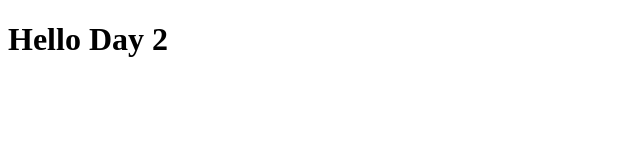
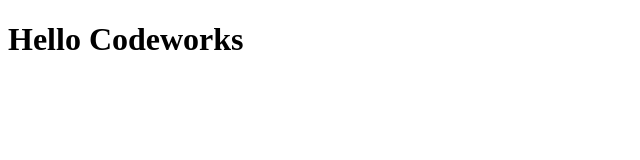
Before and after one commit to brycepmurray/day-2, a plain HTML site: page index.html in a window 1280 px wide. Shown: the whole page, without its empty margins (0-640 px from the left). Drawn offline with Linux system fonts and the light colour scheme.

Commit message:
hello codeworks

```diff
--- a/index.html
+++ b/index.html
@@ -9,7 +9,7 @@
 </head>
 
 <body>
-    <h1>Hello Day 2</h1>
+    <h1>Hello Codeworks</h1>
 
 </body>
 
```
